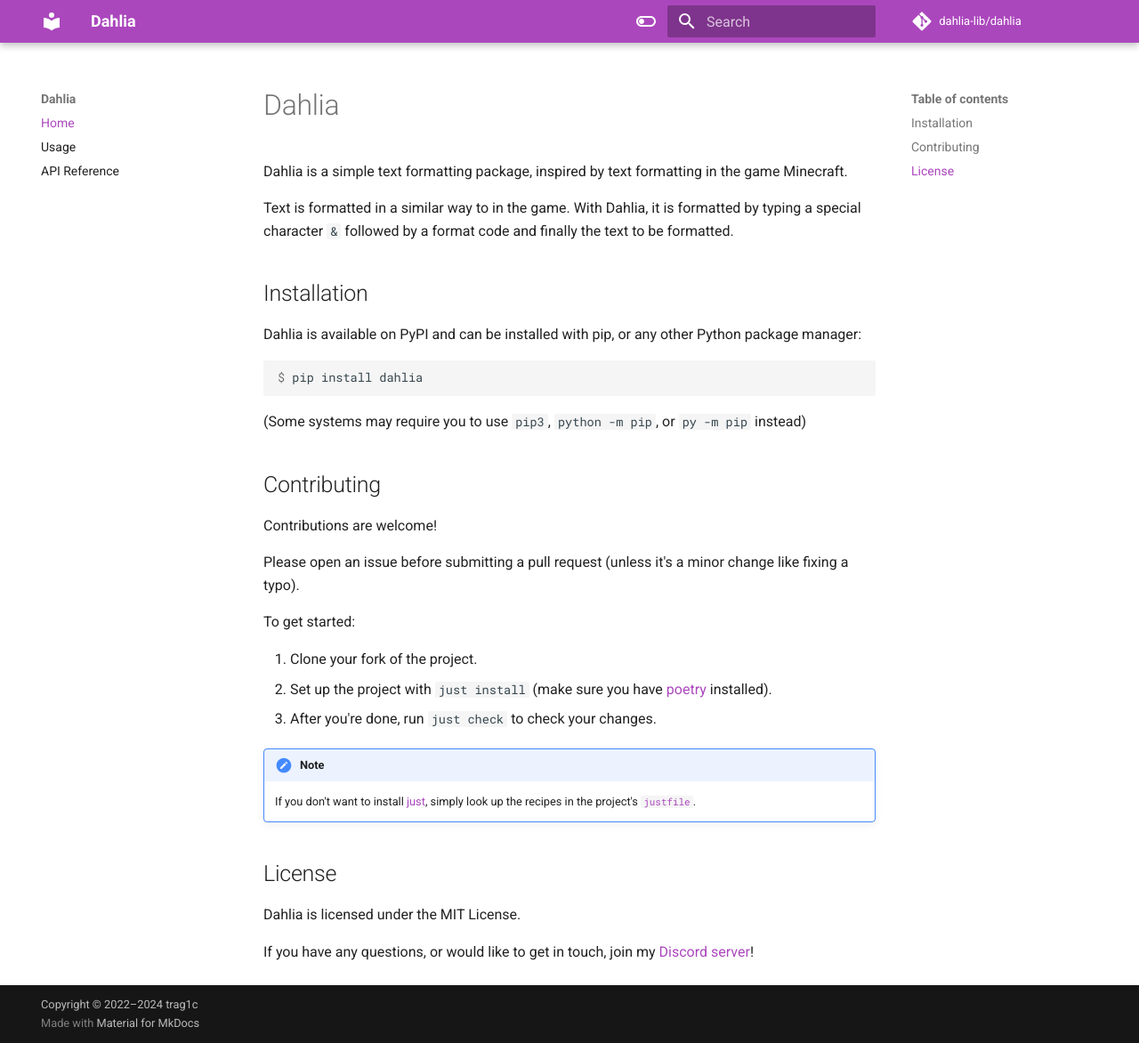
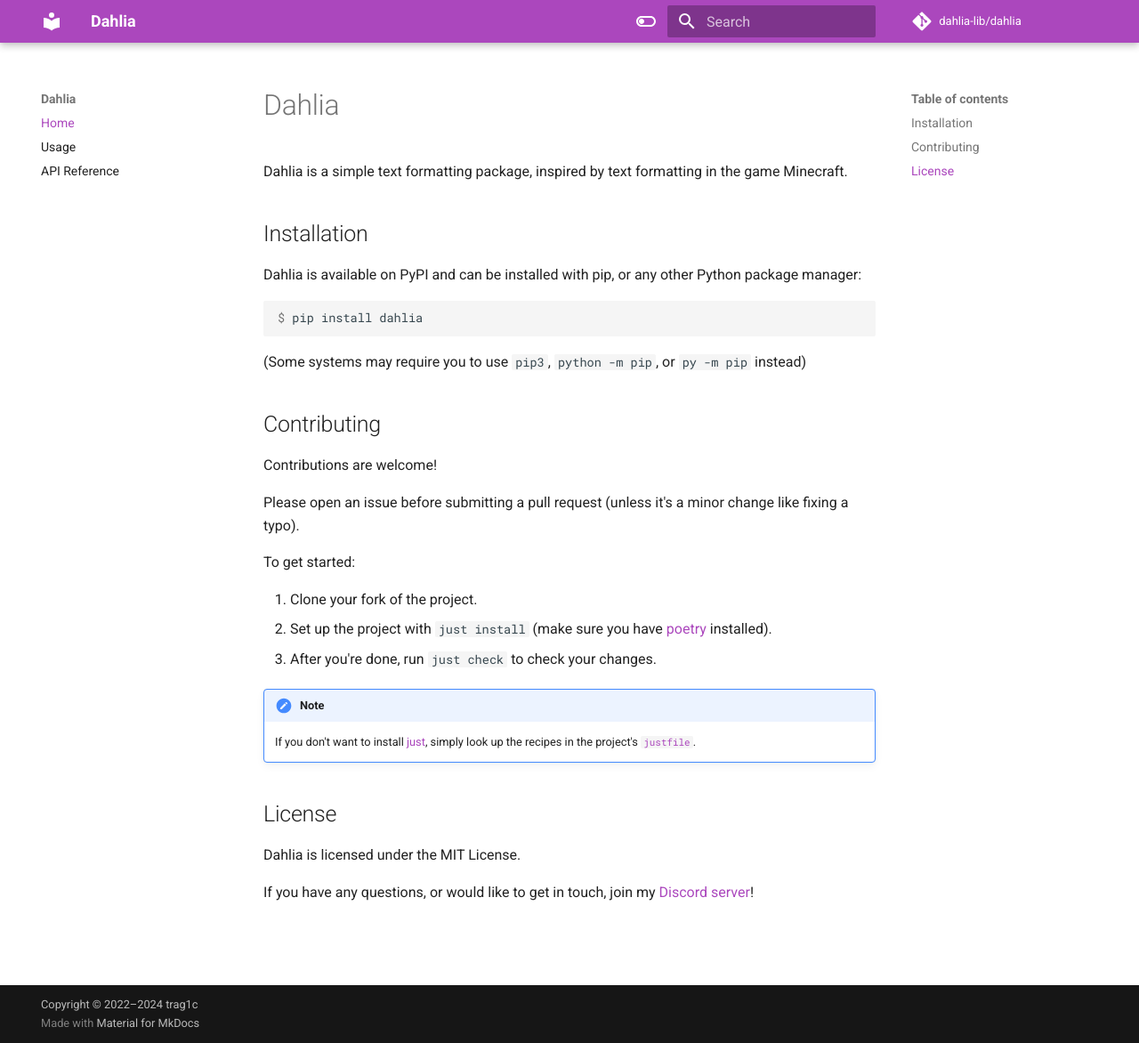
Before and after one commit to dahlia-lib/dahlia, an MkDocs documentation site: the page built from docs/index.md, in a window 1280 px wide and 1172 px high. Shown: the whole window at 89% size. Built offline with MkDocs 1.6.1 and Material for MkDocs 9.7.7, drawn with Linux system fonts in a browser that asks for light colours; comment, search, counter and statistics services are not loaded.

Commit message:
Removed outdated intro description

```diff
--- a/docs/index.md
+++ b/docs/index.md
@@ -2,10 +2,6 @@
 
 Dahlia is a simple text formatting package, inspired by text formatting in the
 game Minecraft.
-
-Text is formatted in a similar way to in the game. With Dahlia, it is formatted
-by typing a special character `&` followed by a format code and finally the text
-to be formatted.
 
 ## Installation
 
```
Also changed, not shown: README.md (+0 -4 lines).
